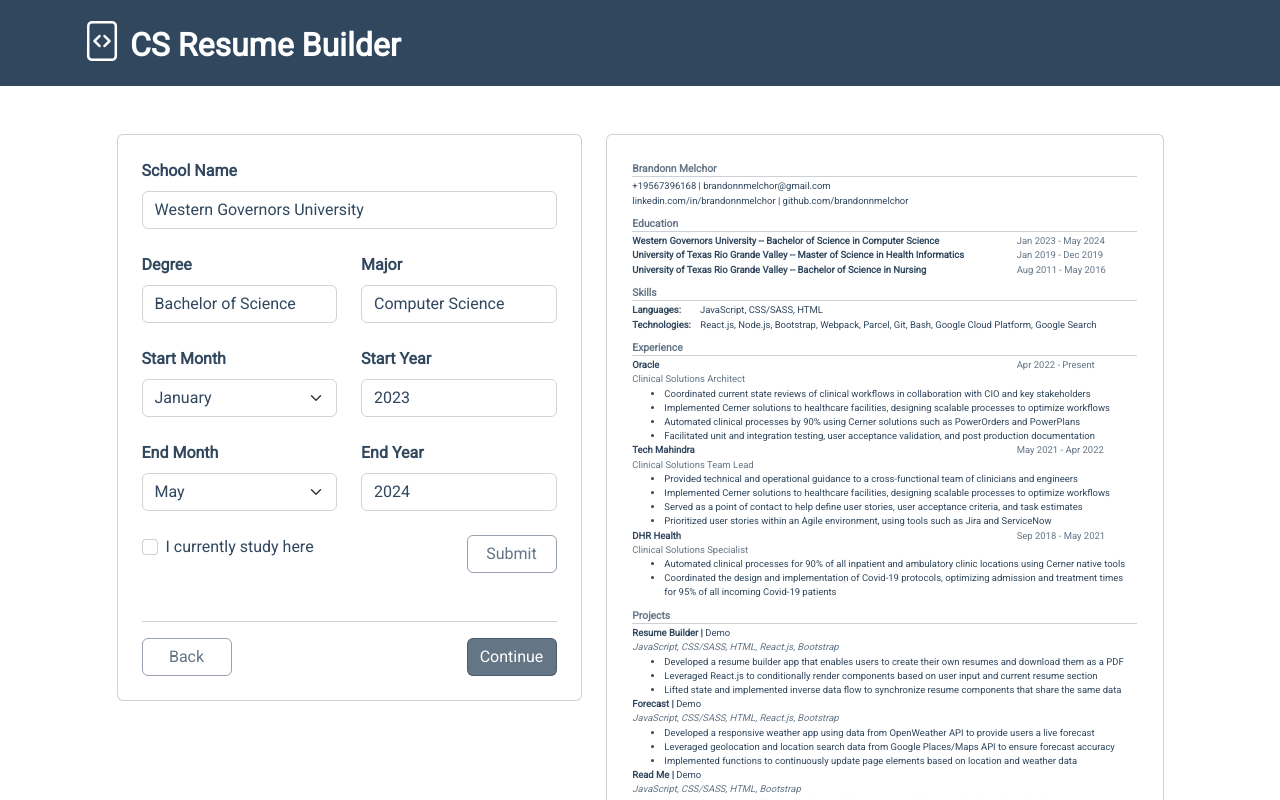
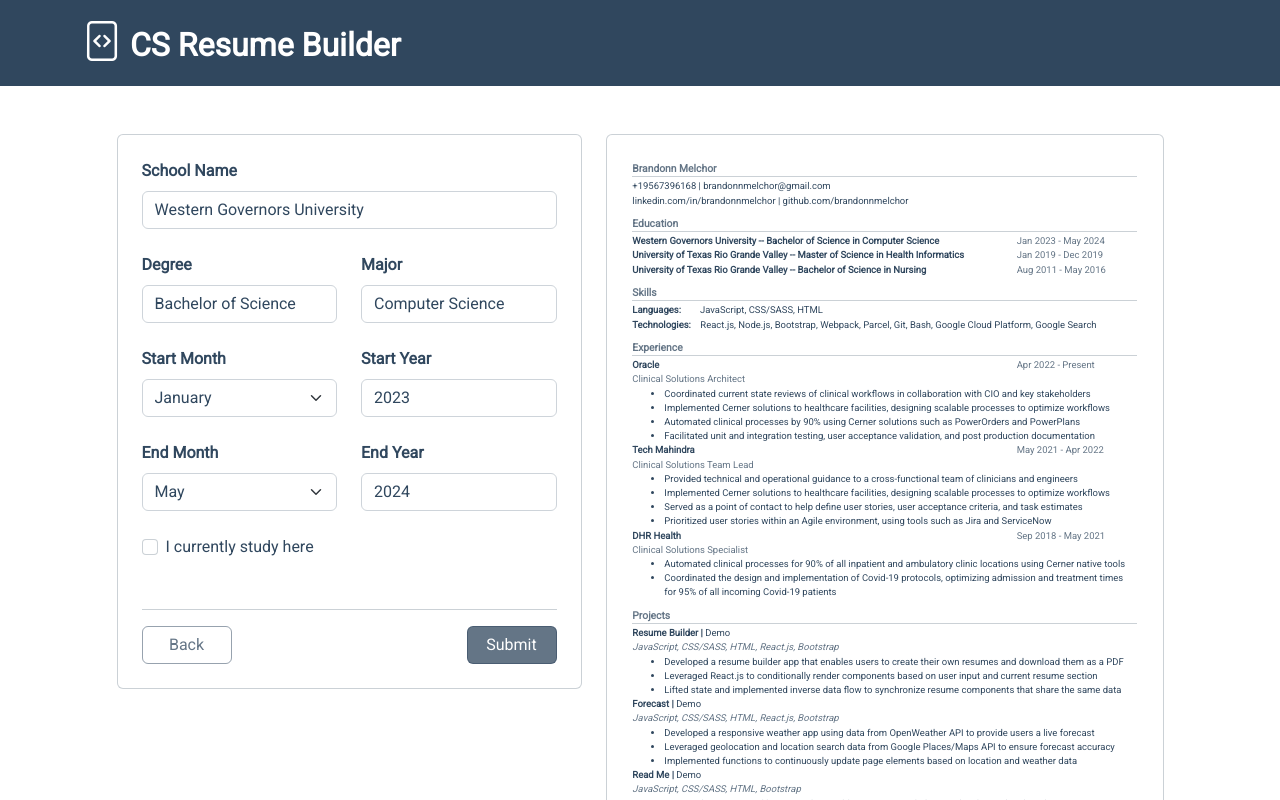
Before and after one commit to brandonnmelchor/resume-builder, a React (Create React App) app: page / in a window 1280 px wide. Both pictures are taken after a click on the button 500 px from the left and 195 px from the top of the page. Shown: the top 800 px of the page. Built offline with nearby package versions, Linux system fonts and the light colour scheme.

Commit message:
lift entrynav functionality to form

```diff
--- a/src/components/Form.js
+++ b/src/components/Form.js
@@ -31,18 +31,43 @@ export default class Form extends React.Component {
     const resume = this.props.resume;
     const entryMode = this.props.entryMode;
     const handleChange = this.props.handleChange;
+
     let currentSection;
-
     if (sectionNumber === 1) currentSection = <Personal resume={resume} handleChange={handleChange} />;
     else if (sectionNumber === 2) currentSection = <Education resume={resume} entryMode={entryMode} handleChange={handleChange} />;
     else if (sectionNumber === 3) currentSection = <Skills resume={resume} handleChange={handleChange} />;
     else if (sectionNumber === 4) currentSection = <Experience resume={resume} entryMode={entryMode} handleChange={handleChange} />;
     else if (sectionNumber === 5) currentSection = <Projects resume={resume} entryMode={entryMode} handleChange={handleChange} />;
 
+    let formNav;
+    const { addEntryMode, editEntryMode } = entryMode;
+    if (addEntryMode || editEntryMode) formNav = <EntryNav handleChange={handleChange} />;
+    else formNav = <FormNav sectionNumber={sectionNumber} prevSection={this.prevSection} nextSection={this.nextSection} />;
+
     return (
       <div className="card col-5 d-flex flex-column justify-content-center p-4">
         {currentSection}
-        <FormNav sectionNumber={sectionNumber} prevSection={this.prevSection} nextSection={this.nextSection} />
+        {formNav}
+      </div>
+    );
+  }
+}
+
+class EntryNav extends React.Component {
+  render() {
+    const { saveEntry } = this.props.handleChange;
+
+    return (
+      <div className="w-100 d-flex flex-column mt-5">
+        <hr className="mb-3" />
+        <div className="w-100 d-flex ">
+          <button type="button" className="btn btn-outline-secondary nav-button gray-border" onClick={saveEntry}>
+            Back
+          </button>
+          <button type="button" className="btn btn-secondary nav-button gray-border ms-auto" onClick={saveEntry}>
+            Submit
+          </button>
+        </div>
       </div>
     );
   }
--- a/src/components/form_components/Education.js
+++ b/src/components/form_components/Education.js
@@ -99,7 +99,6 @@ class EntryForm extends React.Component {
   render() {
     const currentSchool = this.state.currentSchool;
     const { id, schoolName, degree, major, startMonth, startYear, endMonth, endYear } = this.props.educationEntry;
-    const saveEntry = this.props.handleChange.saveEntry;
 
     return (
       <div>
@@ -135,11 +134,6 @@ class EntryForm extends React.Component {
             <div>
               <CheckboxInput label="I currently study here" id="currentSchool" handleChange={this.setCurrentSchool} checked={currentSchool} />
             </div>
-            <div>
-              <button type="button" className="btn btn-outline-secondary nav-button gray-border" onClick={saveEntry}>
-                Submit
-              </button>
-            </div>
           </div>
         </form>
       </div>
```
